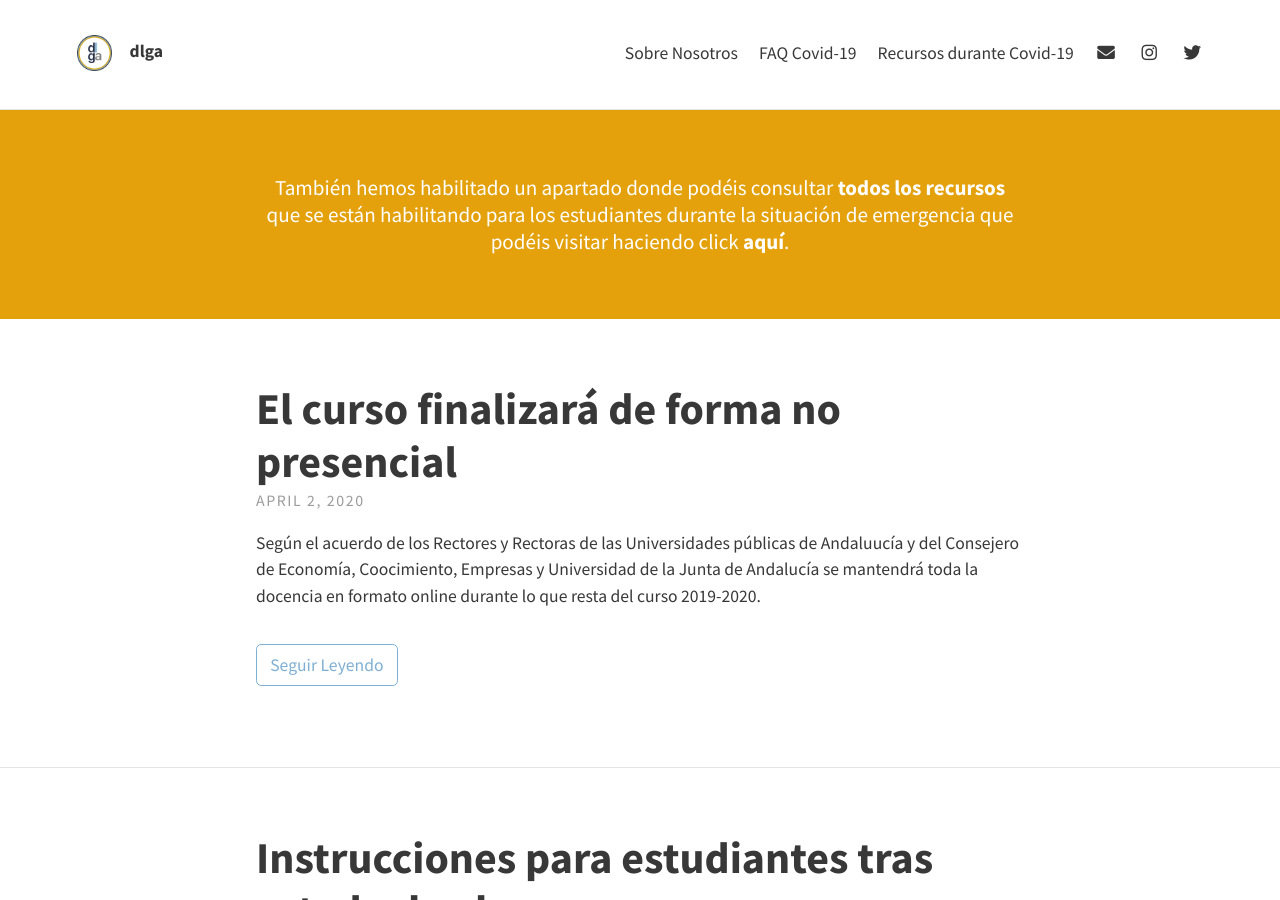
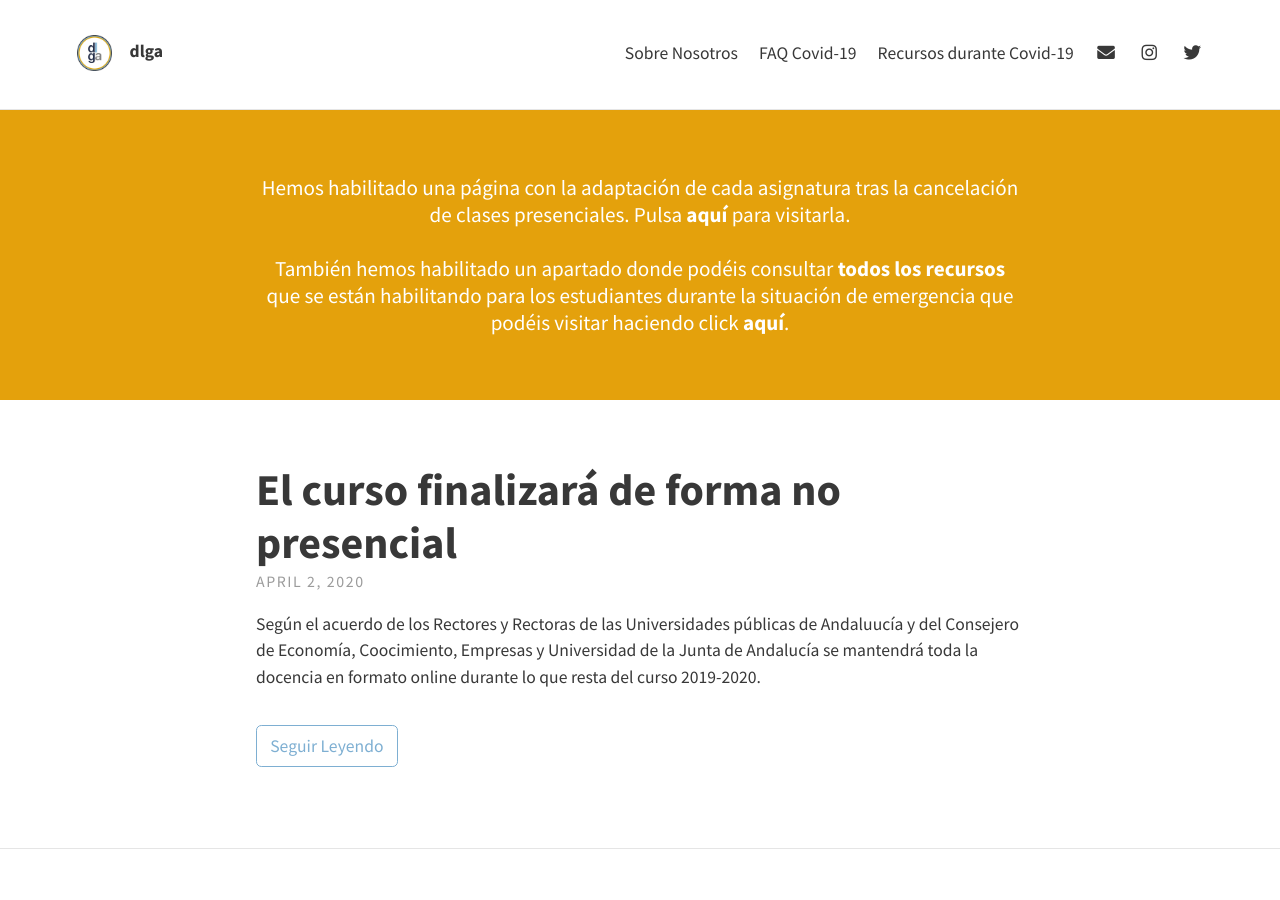
Before and after one commit to dlga/dlga.github.io, a Jekyll site: the page built from index.html, in a window 1280 px wide and 900 px high. Built offline with Jekyll 4.4.1, drawn with Linux system fonts in a browser that asks for light colours; nearby versions of some CDN libraries; the list of posts is cut into pages by our own code; part of the change alters nothing that is shown.

```diff
--- a/_config.yml
+++ b/_config.yml
@@ -15,7 +15,6 @@ theme_settings:
   header_text: >
      <a href="/dlgaadaptaciones/" target="blank">
      Hemos habilitado una página con la adaptación de cada asignatura tras la cancelación de clases presenciales. Pulsa <b>aquí</b> para visitarla.</a><br /><br />
-  header_text: >
      <a href="/covid/"> También hemos habilitado un apartado donde podéis consultar <b>todos los recursos</b> que se están habilitando para los estudiantes durante la situación de emergencia que podéis visitar haciendo click <b>aquí</b>.</a>
 
   header_text_feature_image:
```
